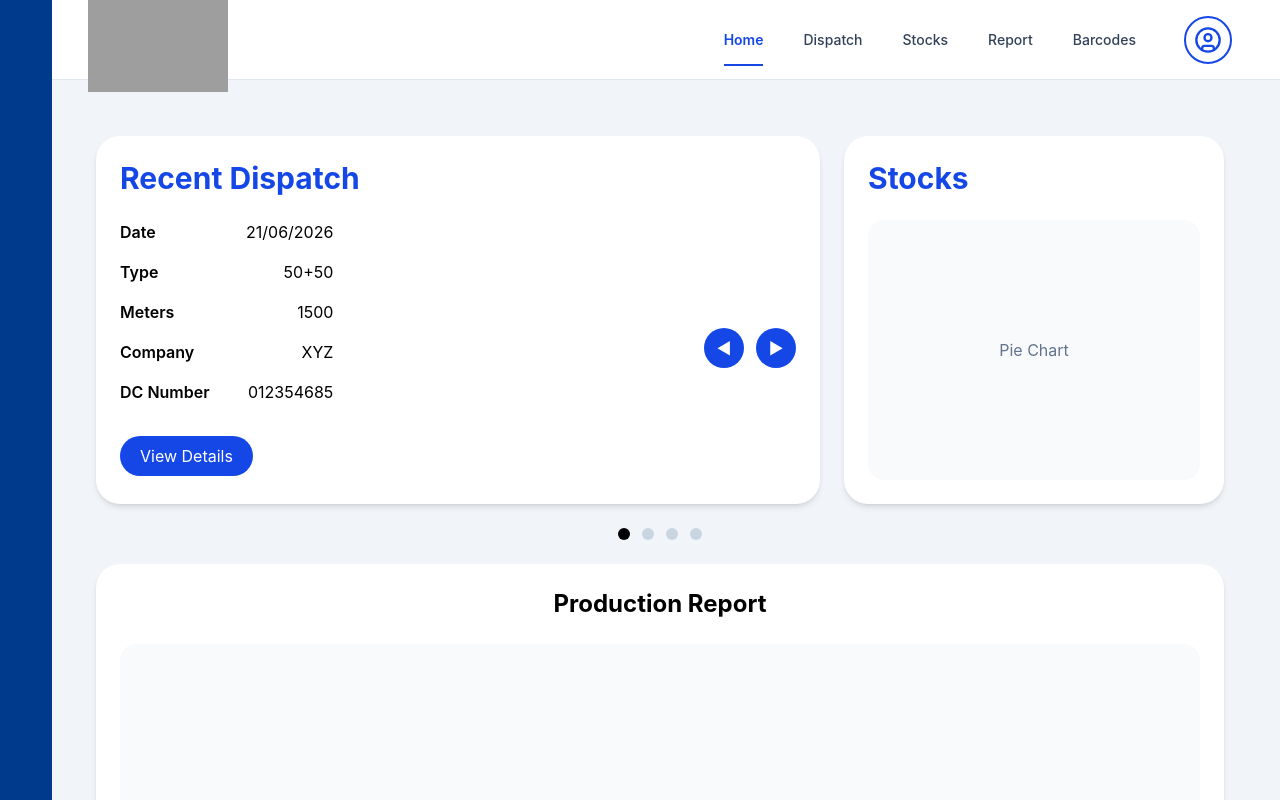
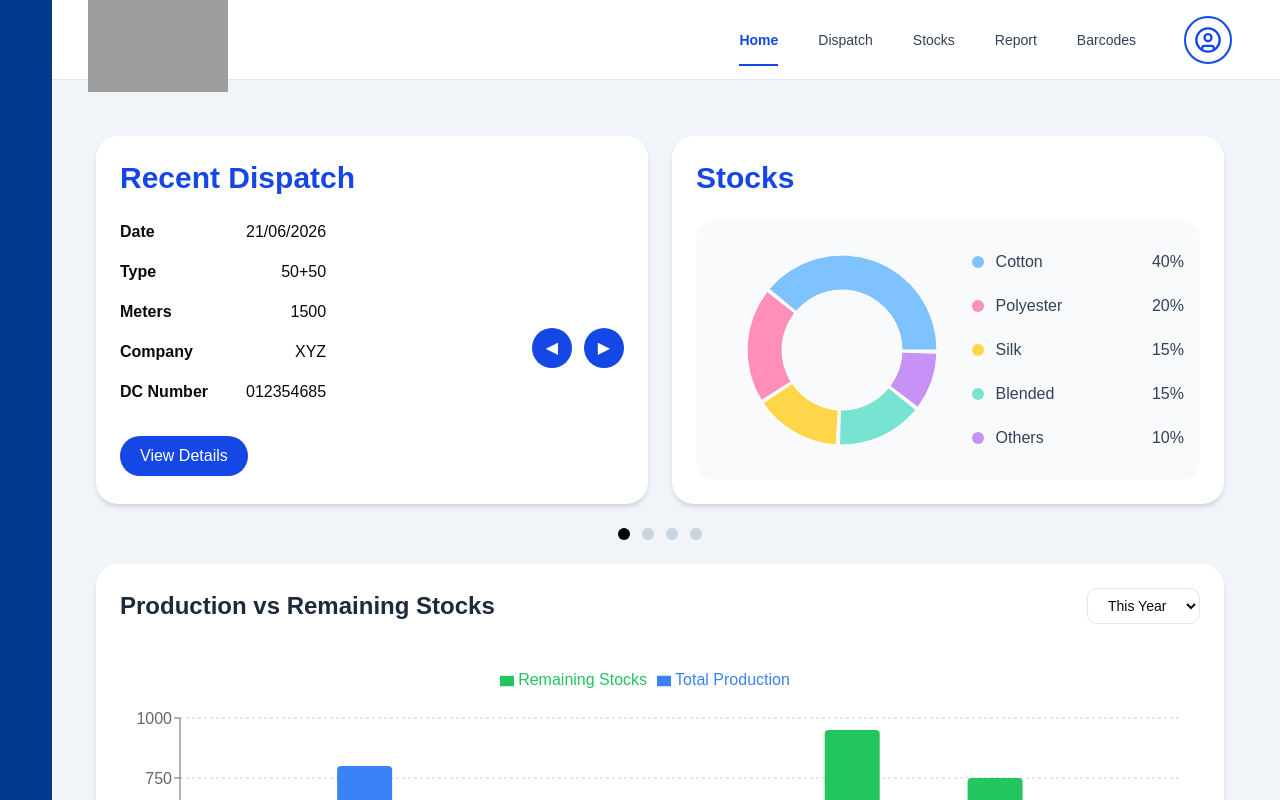
Before and after one commit to Adhityae-506/Textile-Barcode-App, a React (Vite) app in the folder frontend/: page / in a window 1280 px wide. Shown: the top 800 px of the page. Built offline with nearby package versions, Linux system fonts and the light colour scheme; grey boxes are pictures that could not be loaded.

Commit message:
feat: Dashboard layout design

```diff
--- /dev/null
+++ b/frontend/src/components/dashboard/ProductionBarChart.jsx
@@ -0,0 +1,97 @@
+import {
+  ResponsiveContainer,
+  BarChart,
+  Bar,
+  XAxis,
+  YAxis,
+  CartesianGrid,
+  Tooltip,
+  Legend,
+} from "recharts";
+
+const data = [
+  {
+    month: "January",
+    production: 400,
+    stock: 400,
+  },
+  {
+    month: "February",
+    production: 800,
+    stock: 380,
+  },
+  {
+    month: "March",
+    production: 200,
+    stock: 170,
+  },
+  {
+    month: "April",
+    production: 450,
+    stock: 180,
+  },
+  {
+    month: "May",
+    production: 250,
+    stock: 950,
+  },
+  {
+    month: "June",
+    production: 350,
+    stock: 750,
+  },
+  {
+    month: "July",
+    production: 170,
+    stock: 20,
+  },
+];
+
+export default function ProductionBarChart() {
+  return (
+    <ResponsiveContainer
+      width="100%"
+      height={350}
+    >
+      <BarChart
+        data={data}
+        margin={{
+          top: 20,
+          right: 20,
+          left: 0,
+          bottom: 10,
+        }}
+      >
+        <CartesianGrid
+          strokeDasharray="3 3"
+          vertical={false}
+        />
+
+        <XAxis dataKey="month" />
+
+        <YAxis />
+
+        <Tooltip />
+
+        <Legend
+          verticalAlign="top"
+          height={50}
+        />
+
+        <Bar
+          dataKey="production"
+          name="Total Production"
+          fill="#3b82f6"
+          radius={[4, 4, 0, 0]}
+        />
+
+        <Bar
+          dataKey="stock"
+          name="Remaining Stocks"
+          fill="#22c55e"
+          radius={[4, 4, 0, 0]}
+        />
+      </BarChart>
+    </ResponsiveContainer>
+  );
+}
--- /dev/null
+++ b/frontend/src/components/dashboard/StockPieChart.jsx
@@ -0,0 +1,84 @@
+import {
+  PieChart,
+  Pie,
+  Cell,
+  ResponsiveContainer,
+} from "recharts";
+
+const data = [
+  { name: "Cotton", value: 40 },
+  { name: "Polyester", value: 20 },
+  { name: "Silk", value: 15 },
+  { name: "Blended", value: 15 },
+  { name: "Others", value: 10 },
+];
+
+const COLORS = [
+  "#7EC3FF",
+  "#FF8FB8",
+  "#FFD54A",
+  "#78E3D1",
+  "#C792F7",
+];
+
+function StockPieChart() {
+  return (
+    <div className="flex items-center justify-between w-full h-full px-4">
+
+      {/* Pie Chart */}
+      <div className="w-[55%] h-[260px]">
+        <ResponsiveContainer>
+          <PieChart>
+            <Pie
+              data={data}
+              innerRadius={60}
+              outerRadius={95}
+              paddingAngle={2}
+              dataKey="value"
+            >
+              {data.map((entry, index) => (
+                <Cell
+                  key={index}
+                  fill={COLORS[index]}
+                />
+              ))}
+            </Pie>
+          </PieChart>
+        </ResponsiveContainer>
+      </div>
+
+      {/* Legend */}
+      <div className="w-[45%] space-y-5">
+        {data.map((item, index) => (
+          <div
+            key={item.name}
+            className="
+              flex
+              items-center
+              justify-between
+            "
+          >
+            <div className="flex items-center gap-3">
+              <div
+                className="w-3 h-3 rounded-full"
+                style={{
+                  backgroundColor: COLORS[index],
+                }}
+              />
+              <span className="text-slate-700">
+                {item.name}
+              </span>
+            </div>
+
+            <span className="font-medium text-slate-700">
+              {item.value}%
+            </span>
+          </div>
+        ))}
+      </div>
+
+    </div>
+  );
+}
+
+export default StockPieChart;
--- a/frontend/src/index.css
+++ b/frontend/src/index.css
@@ -1,4 +1,9 @@
 @import "tailwindcss";
+@import "tw-animate-css";
+@import "shadcn/tailwind.css";
+@import "@fontsource-variable/geist";
+
+@custom-variant dark (&:is(.dark *));
 
 @media print {
 
@@ -21,3 +26,134 @@
   }
 
 }
+
+@theme inline {
+  --font-heading: var(--font-sans);
+  --font-sans: 'Geist Variable', sans-serif;
+  --color-sidebar-ring: var(--sidebar-ring);
+  --color-sidebar-border: var(--sidebar-border);
+  --color-sidebar-accent-foreground: var(--sidebar-accent-foreground);
+  --color-sidebar-accent: var(--sidebar-accent);
+  --color-sidebar-primary-foreground: var(--sidebar-primary-foreground);
+  --color-sidebar-primary: var(--sidebar-primary);
+  --color-sidebar-foreground: var(--sidebar-foreground);
+  --color-sidebar: var(--sidebar);
+  --color-chart-5: var(--chart-5);
+  --color-chart-4: var(--chart-4);
+  --color-chart-3: var(--chart-3);
+  --color-chart-2: var(--chart-2);
+  --color-chart-1: var(--chart-1);
+  --color-ring: var(--ring);
+  --color-input: var(--input);
+  --color-border: var(--border);
+  --color-destructive: var(--destructive);
+  --color-accent-foreground: var(--accent-foreground);
+  --color-accent: var(--accent);
+  --color-muted-foreground: var(--muted-foreground);
+  --color-muted: var(--muted);
+  --color-secondary-foreground: var(--secondary-foreground);
+  --color-secondary: var(--secondary);
+  --color-primary-foreground: var(--primary-foreground);
+  --color-primary: var(--primary);
+  --color-popover-foreground: var(--popover-foreground);
+  --color-popover: var(--popover);
+  --color-card-foreground: var(--card-foreground);
+  --color-card: var(--card);
+  --color-foreground: var(--foreground);
+  --color-background: var(--background);
+  --radius-sm: calc(var(--radius) * 0.6);
+  --radius-md: calc(var(--radius) * 0.8);
+  --radius-lg: var(--radius);
+  --radius-xl: calc(var(--radius) * 1.4);
+  --radius-2xl: calc(var(--radius) * 1.8);
+  --radius-3xl: calc(var(--radius) * 2.2);
+  --radius-4xl: calc(var(--radius) * 2.6);
+
+}
+
+:root {
+  --background: oklch(1 0 0);
+  --foreground: oklch(0.145 0 0);
+  --card: oklch(1 0 0);
+  --card-foreground: oklch(0.145 0 0);
+  --popover: oklch(1 0 0);
+  --popover-foreground: oklch(0.145 0 0);
+  --primary: oklch(0.205 0 0);
+  --primary-foreground: oklch(0.985 0 0);
+  --secondary: oklch(0.97 0 0);
+  --secondary-foreground: oklch(0.205 0 0);
+  --muted: oklch(0.97 0 0);
+  --muted-foreground: oklch(0.556 0 0);
+  --accent: oklch(0.97 0 0);
+  --accent-foreground: oklch(0.205 0 0);
+  --destructive: oklch(0.577 0.245 27.325);
+  --border: oklch(0.922 0 0);
+  --input: oklch(0.922 0 0);
+  --ring: oklch(0.708 0 0);
+  --chart-1: oklch(0.87 0 0);
+  --chart-2: oklch(0.556 0 0);
+  --chart-3: oklch(0.439 0 0);
+  --chart-4: oklch(0.371 0 0);
+  --chart-5: oklch(0.269 0 0);
+  --radius: 0.625rem;
+  --sidebar: oklch(0.985 0 0);
+  --sidebar-foreground: oklch(0.145 0 0);
+  --sidebar-primary: oklch(0.205 0 0);
+  --sidebar-primary-foreground: oklch(0.985 0 0);
+  --sidebar-accent: oklch(0.97 0 0);
+  --sidebar-accent-foreground: oklch(0.205 0 0);
+  --sidebar-border: oklch(0.922 0 0);
+  --sidebar-ring: oklch(0.708 0 0);
+
+}
+
+.dark {
+  --background: oklch(0.145 0 0);
+  --foreground: oklch(0.985 0 0);
+  --card: oklch(0.205 0 0);
+  --card-foreground: oklch(0.985 0 0);
+  --popover: oklch(0.205 0 0);
+  --popover-foreground: oklch(0.985 0 0);
+  --primary: oklch(0.922 0 0);
+  --primary-foreground: oklch(0.205 0 0);
+  --secondary: oklch(0.269 0 0);
+  --secondary-foreground: oklch(0.985 0 0);
+  --muted: oklch(0.269 0 0);
+  --muted-foreground: oklch(0.708 0 0);
+  --accent: oklch(0.269 0 0);
+  --accent-foreground: oklch(0.985 0 0);
+  --destructive: oklch(0.704 0.191 22.216);
+  --border: oklch(1 0 0 / 10%);
+  --input: oklch(1 0 0 / 15%);
+  --ring: oklch(0.556 0 0);
+  --chart-1: oklch(0.87 0 0);
+  --chart-2: oklch(0.556 0 0);
+  --chart-3: oklch(0.439 0 0);
+  --chart-4: oklch(0.371 0 0);
+  --chart-5: oklch(0.269 0 0);
+  --sidebar: oklch(0.205 0 0);
+  --sidebar-foreground: oklch(0.985 0 0);
+  --sidebar-primary: oklch(0.488 0.243 264.376);
+  --sidebar-primary-foreground: oklch(0.985 0 0);
+  --sidebar-accent: oklch(0.269 0 0);
+  --sidebar-accent-foreground: oklch(0.985 0 0);
+  --sidebar-border: oklch(1 0 0 / 10%);
+  --sidebar-ring: oklch(0.556 0 0);
+
+}
+
+@layer base {
+  * {
+    @apply border-border outline-ring/50;
+
+  }
+  body {
+    @apply bg-background text-foreground;
+
+  }
+  html {
+    @apply font-sans;
+
+  }
+
+}
--- a/frontend/src/pages/Home.jsx
+++ b/frontend/src/pages/Home.jsx
@@ -1,5 +1,8 @@
 import { useState } from "react";
 import DashboardLayout from "./DashboardLayout";
+import StockPieChart from "../components/dashboard/StockPieChart";
+import ProductionBarChart from "../components/dashboard/ProductionBarChart";
+
 
 function Home() {
   const dispatches = [
@@ -47,6 +50,25 @@ function Home() {
     );
   };
 
+
+  const stockData = [
+    { name: "Cotton", value: 4200 },
+    { name: "Jute", value: 2800 },
+    { name: "Polyester", value: 1800 },
+    { name: "Cotton Gray", value: 1200 },
+    { name: "Cotton Polyester", value: 900 },
+  ];
+
+const productionData = [
+    { date: "17 Jun", meters: 1800 },
+    { date: "18 Jun", meters: 2200 },
+    { date: "19 Jun", meters: 2100 },
+    { date: "20 Jun", meters: 2600 },
+    { date: "21 Jun", meters: 2400 },
+    { date: "22 Jun", meters: 2800 },
+    { date: "23 Jun", meters: 3000 },
+  ];
+
   const current = dispatches[currentIndex];
 
   return (
@@ -54,10 +76,10 @@ function Home() {
       <div className="min-h-screen bg-slate-100 p-4 md:p-6 flex flex-col gap-6">
 
         {/* Top Section */}
-        <div className="flex flex-col xl:flex-row gap-6">
+        <div className="grid grid-cols-1 xl:grid-cols-2 gap-6">
 
           {/* Recent Dispatch Card */}
-          <div className="flex-1 bg-white rounded-3xl p-5 md:p-6 shadow-md">
+          <div className="bg-white rounded-3xl p-6 shadow-md">
             <h2 className="text-2xl md:text-3xl font-bold text-blue-700 mb-6">
               Recent Dispatch
             </h2>
@@ -148,12 +170,9 @@ function Home() {
           {/* Stocks Card */}
           <div
             className="
-              w-full
-              xl:w-[380px]
               bg-white
               rounded-3xl
-              p-5
-              md:p-6
+              p-6
               shadow-md
             "
           >
@@ -173,7 +192,7 @@ function Home() {
                 text-slate-500
               "
             >
-              Pie Chart
+              <StockPieChart />
             </div>
           </div>
         </div>
@@ -197,29 +216,32 @@ function Home() {
           className="
             bg-white
             rounded-3xl
-            p-5
-            md:p-6
+            p-6
             shadow-md
           "
         >
-          <h2 className="text-xl md:text-2xl font-bold text-center mb-6">
-            Production Report
-          </h2>
+          <div className="flex justify-between items-center mb-6">
 
-          <div
-            className="
-              h-[250px]
-              md:h-[350px]
-              rounded-2xl
-              bg-slate-50
-              flex
-              items-center
-              justify-center
-              text-slate-500
-            "
-          >
-            Bar Chart
+            <h2 className="text-2xl font-bold text-slate-800">
+              Production vs Remaining Stocks
+            </h2>
+
+            <select
+              className="
+                border
+                rounded-lg
+                px-4
+                py-2
+                text-sm
+              "
+            >
+              <option>This Year</option>
+              <option>Last Year</option>
+            </select>
+
           </div>
+
+          <ProductionBarChart />
         </div>
 
       </div>
```
Also changed, not shown: frontend/package.json (+10 -1 lines), 1 other file (tests, documents, lock files or other folders).
